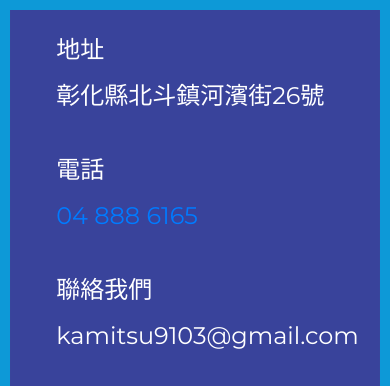
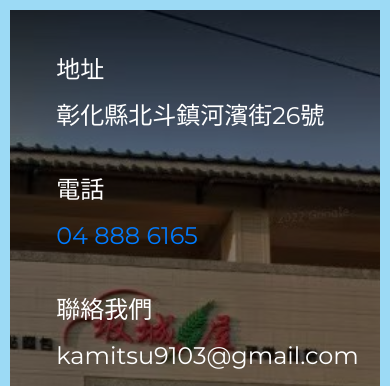
Before and after one commit to Kamiz0528/CustomMealRewards_GoogleForm, a plain HTML site: page index.html in a window 390 px wide. Shown: the top 386 px of the page. Drawn offline with Linux system fonts and the light colour scheme.

Commit message:
Add files via upload

```diff
--- a/css/style.css
+++ b/css/style.css
@@ -43,14 +43,16 @@ a:hover {
   min-height: 100vh;
   display: flex;
   align-items: center;
-  background: url("../images/bg-01.jpg") no-repeat;
+  background: url("../images/bg-01.jpg") no-repeat center;
+  background-color: rgba(0, 0, 0, .5);
+  background-blend-mode: multiply;
   background-size: cover; }
 
 .inner {
   max-width: 758px;
-  margin: auto;
-  background: #39449be0;
-  border: 10px solid #0d99d7;
+  margin: 20px auto;
+  background: rgba(0, 0, 0, .4);
+  border: 10px solid #9cdaf5;
   padding: 77px 99px 87px;
   box-shadow: 0px 0px 10px 0px rgba(0, 0, 0, 0.2);
   -webkit-box-shadow: 0px 0px 10px 0px rgba(0, 0, 0, 0.2);
@@ -188,6 +190,7 @@ button {
 
   .inner {
     padding: 27px 20px 37px;
+    background:none;
     border: none;
     box-shadow: none;
     -webkit-box-shadow: none;
@@ -196,7 +199,6 @@ button {
     -o-box-shadow: none; }
 
   .wrapper {
-    background: #39459b;
-    border: 10px solid #0d99d7; } }
+    border: 10px solid #9cdaf5; } }
 
 /*# sourceMappingURL=style.css.map */
```
